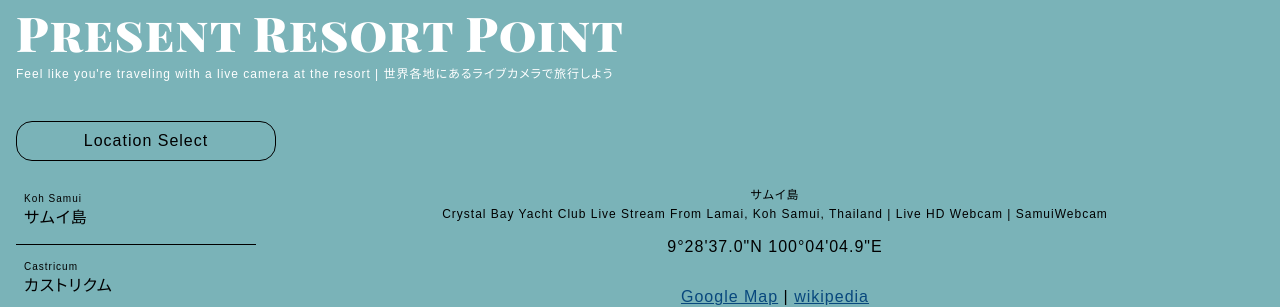
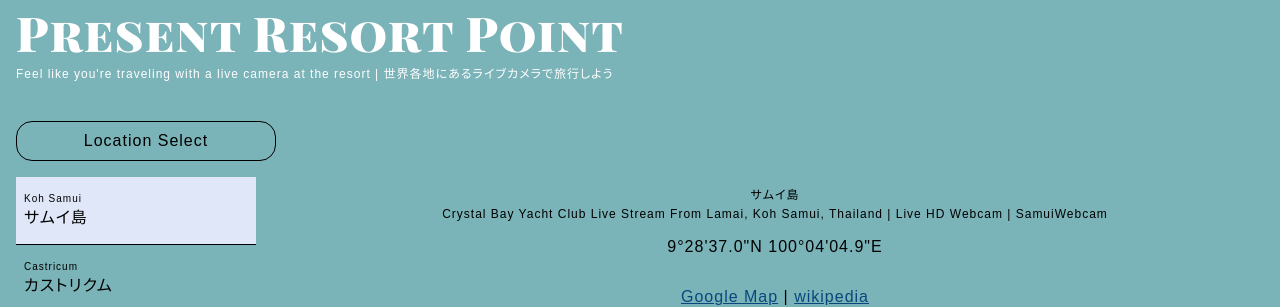
Before and after one commit to Shumpei0111/resort_anthem, a React (Create React App) app: page / in a window 1280 px wide. Shown: the top 307 px of the page. Built offline with nearby package versions, Linux system fonts and the light colour scheme; a web font is replaced by a local one.

Commit message:
Update 洗濯中のタブにクラス付与

```diff
--- a/src/components/SideList.jsx
+++ b/src/components/SideList.jsx
@@ -22,7 +22,7 @@ export const SideList = ( props ) => {
             <ul id="sideList" role="tablist">
                 {items.map((item,index) => (
                     [
-                        <li data-location={item.id} role="presentation" onClick={()=> clikEv(index)} className={`location tab_${index}`} key={item.id}>
+                        <li data-location={item.id} role="presentation" onClick={()=> clikEv(index)} className={`location ${vdId === index ? "current_selected":""}`} key={item.id}>
                             <p aria-controls={item.id} aria-selected={ vdId === index } className="location_id">{item.enName}</p>
                             <span>{item.name}</span>
                         </li>
--- a/src/components/sideList.scss
+++ b/src/components/sideList.scss
@@ -29,6 +29,7 @@
             transition: all 0.5s;
             cursor: pointer;
 
+          &.current_selected,
           &:hover {
               background: #e0e7f8;
           }
```
